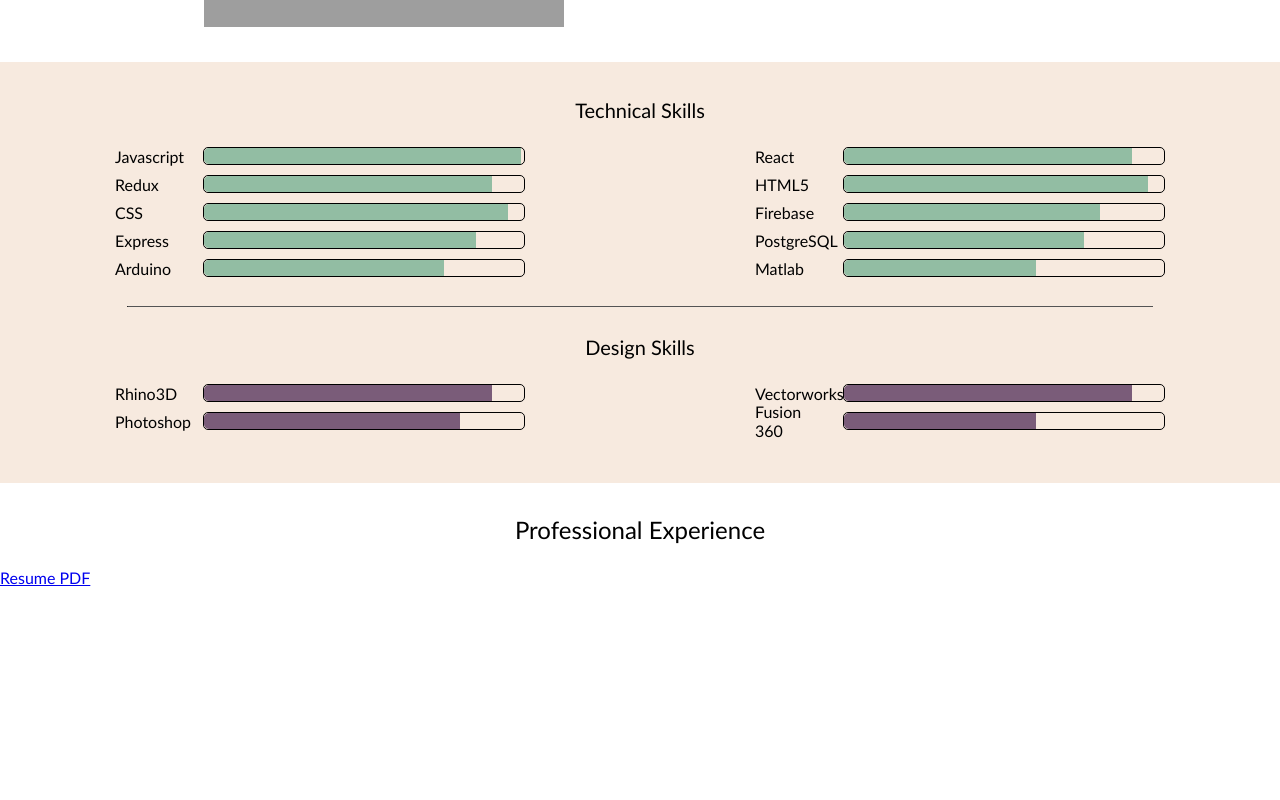
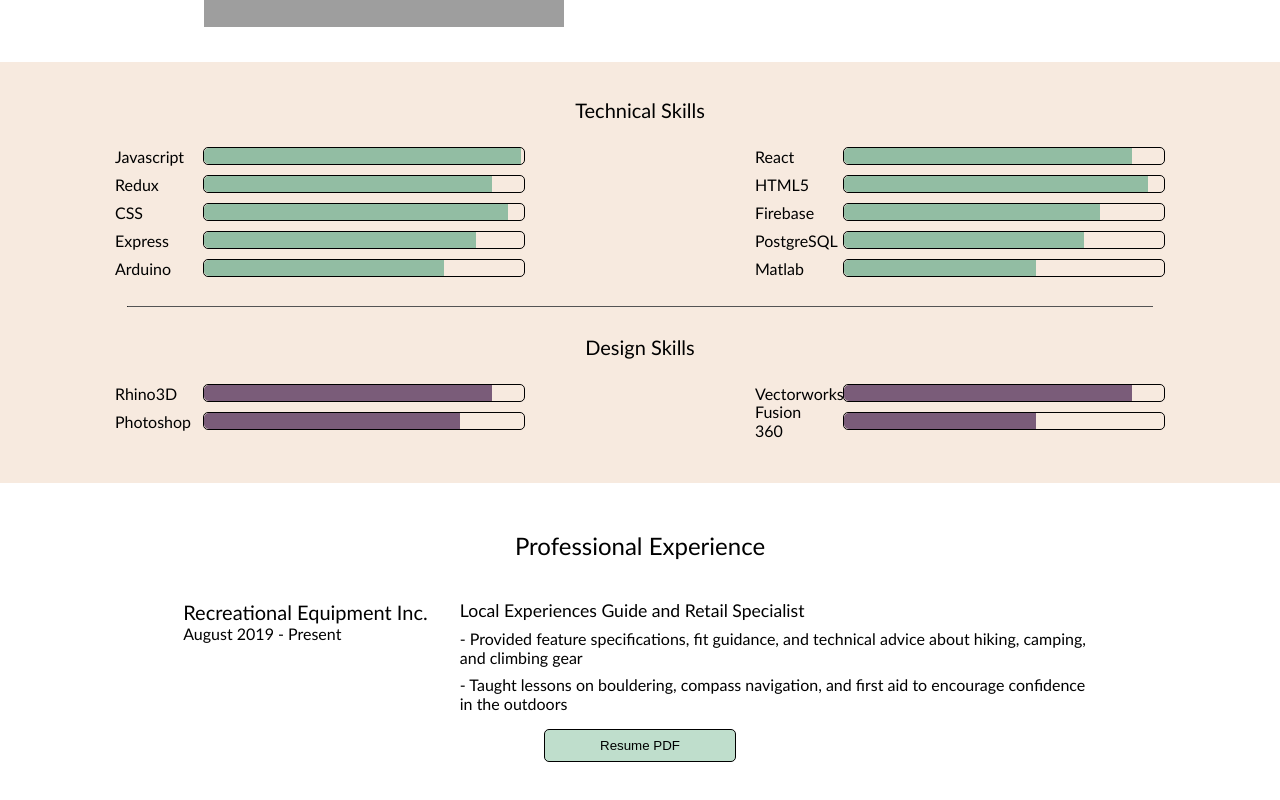
Before and after one commit to mlawrence103/personal-site, a React (Create React App) app: page / in a window 1280 px wide. Shown: the part 893-1693 px from the top of the page. Before the commit the page ends 1560 px from the top, so only its background shows below. Built offline with nearby package versions, Linux system fonts and the light colour scheme; grey boxes are pictures that could not be loaded.

Commit message:
hard coded jobs example

```diff
--- a/public/styles.css
+++ b/public/styles.css
@@ -221,8 +221,65 @@
 
 /********* Experience **********/
 
+#experience {
+  display: flex;
+  flex-direction: column;
+  justify-content: center;
+  align-items: center;
+}
+
 .experience-subtitle {
   text-align: center;
   font-size: 1.5rem;
   margin-top: 2rem;
 }
+
+#resume-button {
+  width: 15%;
+  padding: 0.5rem;
+  background-color: #bfdecc;
+  border-radius: 5px;
+  border: 1px solid black;
+}
+
+#resume-button:hover {
+  background-color: #92bda3;
+}
+
+#resume-button a {
+  text-decoration: none;
+  color: black;
+}
+
+.experience-item {
+  display: flex;
+  flex-direction: row;
+  align-items: flex-start;
+  justify-content: center;
+  font-weight: 300;
+}
+
+.company-duration,
+.position-description {
+  display: flex;
+  flex-direction: column;
+  margin: 1rem;
+}
+
+.company {
+  font-size: 1.25rem;
+  font-weight: 400;
+}
+
+.position-description {
+  width: 60%;
+}
+
+.position {
+  font-size: 1.1rem;
+  font-weight: 400;
+}
+
+.description-bullet {
+  padding-top: 0.5rem;
+}
--- a/src/Experience.js
+++ b/src/Experience.js
@@ -1,14 +1,38 @@
 import React from 'react';
 import resume from './Mabel_Lawrence_Resume.pdf';
+import jobs from './professional_experience';
 
 class Experience extends React.Component {
   render() {
     return (
       <div id="experience">
         <p className="experience-subtitle">Professional Experience</p>
-        <a href={resume} target="_blank" rel="noopener noreferrer">
-          Resume PDF
-        </a>
+        <div className="experience-item">
+          <div className="company-duration">
+            <div className="company">Recreational Equipment Inc.</div>
+            <div className="duration">August 2019 - Present</div>
+          </div>
+          <div className="position-description">
+            <div className="position">
+              Local Experiences Guide and Retail Specialist
+            </div>
+            <div className="job-description">
+              <div className="description-bullet">
+                - Provided feature specifications, fit guidance, and technical
+                advice about hiking, camping, and climbing gear
+              </div>
+              <div className="description-bullet">
+                - Taught lessons on bouldering, compass navigation, and first
+                aid to encourage confidence in the outdoors
+              </div>
+            </div>
+          </div>
+        </div>
+        <button id="resume-button">
+          <a href={resume} target="_blank" rel="noopener noreferrer">
+            Resume PDF
+          </a>
+        </button>
       </div>
     );
   }
--- /dev/null
+++ b/src/professional_experience.js
@@ -0,0 +1,32 @@
+const jobs = [
+  {
+    company: 'Recreational Equipment Inc.',
+    duration: 'August 2019 - Present',
+    position: 'Local Experiences Guide and Retail Specialist',
+    description: [
+      '- Provided feature specifications, fit guidance, and technical advice about hiking, camping, and climbing gear',
+      '- Taught lessons on bouldering, compass navigation, and first aid to encourage confidence in the outdoors',
+    ],
+  },
+  {
+    company: 'Stand and Build',
+    duration: 'August 2019 - Present',
+    position: 'Technical Designer',
+    description: [
+      '- Produced drawing sets and renderings for retail fixtures, custom furniture, and pop ups using Rhino 3D',
+      '- Wrote 1900 lines of CSS to edit design of Shopify website to include custom pages, features, and styling',
+      '- Developed Arduino code to actuate rotational and translational animations for window displays on 5th Avenue',
+    ],
+  },
+  {
+    company: 'Assorted Theatrical Work',
+    duration: 'June 2016 - August 2018',
+    position: 'Carpentry and Design Intern',
+    description: [
+      '- Interpreted drawings to construct and install scenery for New York Stage and Film and the Hangar Theatre',
+      '- Coordinated with technical directors to safely optimize load-ins and load-outs of all relevant scenic elements',
+    ],
+  },
+];
+
+export default jobs;
```
